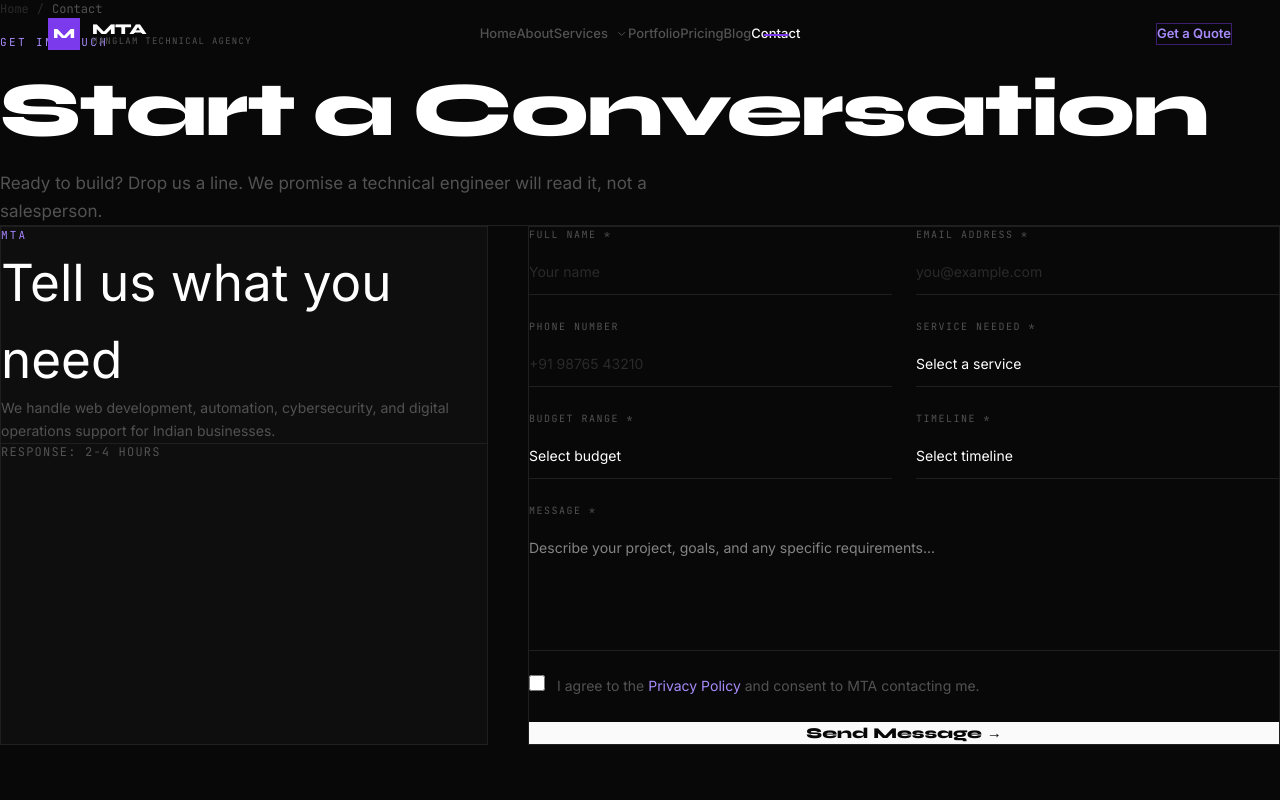
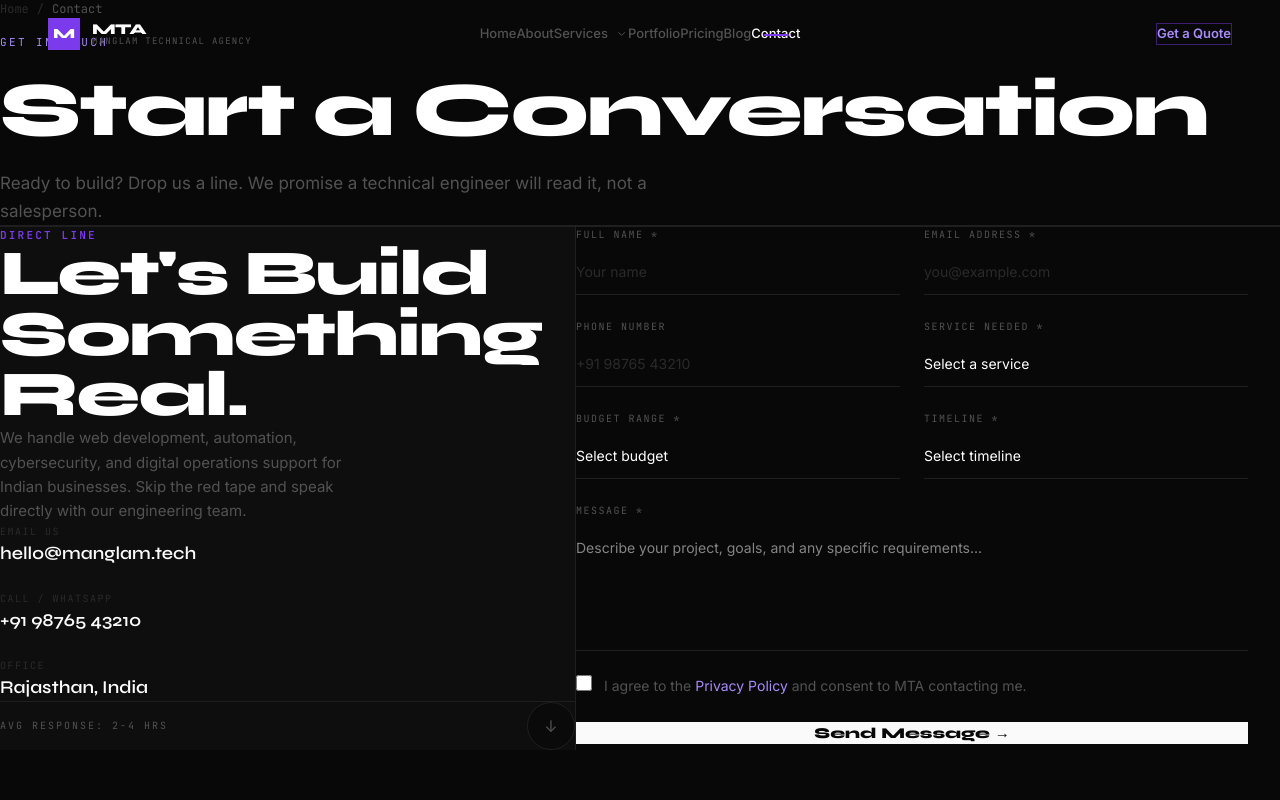
Before and after one commit to vijaysinghkadela/Manglam_Technical_Agency_Website, a Next.js app: page /contact in a window 1280 px wide. Shown: the top 800 px of the page. Built offline with nearby package versions, Linux system fonts and the light colour scheme.

Commit message:
feat: blog isr fetch and contact asymmetric ui

```diff
--- a/src/app/blog/page.tsx
+++ b/src/app/blog/page.tsx
@@ -1,28 +1,36 @@
-'use client';
-
 import PageHero from '@/components/ui/PageHero';
 import Link from 'next/link';
+import Image from 'next/image';
 import { ArrowRight } from 'lucide-react';
-import { blogPosts } from '@/lib/data/blog';
-import { motion } from 'framer-motion';
 
-const categoryColors: Record<string, string> = {
-  'Web Development': 'bg-lime/15 text-lime',
-  'Marketing': 'bg-pink/15 text-pink',
-  'Cybersecurity': 'bg-royal/15 text-royal',
-  'AI': 'bg-violet/15 text-violet',
-};
+interface DevToArticle {
+  id: number;
+  title: string;
+  description: string;
+  url: string;
+  cover_image: string | null;
+  published_at: string;
+  reading_time_minutes: number;
+  tags: string;
+}
 
-const categoryGradients: Record<string, string> = {
-  'Web Development': 'from-lime/30 via-lime/10 to-transparent',
-  'Marketing': 'from-pink/30 via-pink/10 to-transparent',
-  'Cybersecurity': 'from-royal/30 via-royal/10 to-transparent',
-  'AI': 'from-violet/30 via-violet/10 to-transparent',
-};
+async function getArticles(): Promise<DevToArticle[]> {
+  const res = await fetch('https://dev.to/api/articles?tag=webdev&top=1', {
+    next: { revalidate: 3600 }
+  });
 
-export default function BlogPage() {
+  if (!res.ok) {
+    throw new Error('Failed to fetch articles');
+  }
+
+  return res.json();
+}
+
+export default async function BlogPage() {
+  const articles = await getArticles();
+
   return (
-    <main className="min-h-screen bg-canvas">
+    <main className="min-h-screen bg-[var(--color-canvas)]">
       <PageHero
         breadcrumbCurrent="Blog"
         label="ENGINEERING & GROWTH"
@@ -30,61 +38,67 @@ export default function BlogPage() {
         subheading="Insights on modern web architecture, business automation, and scaling digital infrastructure. No fluff, just signal."
       />
 
-      <section className="py-24 bg-surface rounded-t-[60px] border-t border-border">
-        <div className="max-w-6xl mx-auto px-4 sm:px-6 lg:px-8">
-          <div className="grid grid-cols-1 md:grid-cols-2 gap-6">
-            {blogPosts.map((post, i) => {
-              const colorCls = categoryColors[post.category] || 'bg-violet/15 text-violet';
-              const gradientCls = categoryGradients[post.category] || 'from-violet/30 via-violet/10 to-transparent';
+      <section className="py-24 bg-[var(--color-surface)] border-t border-[var(--color-border)]">
+        <div className="max-w-[1440px] mx-auto px-6 lg:px-12">
+          <div className="grid grid-cols-1 md:grid-cols-2 lg:grid-cols-3 gap-0 border-l border-t border-[var(--color-border)]">
+            {articles.map((post) => (
+              <a
+                key={post.id}
+                href={post.url}
+                target="_blank"
+                rel="noopener noreferrer"
+                data-cursor="link"
+                className="group relative flex flex-col h-full bg-[var(--color-card)] border-r border-b border-[var(--color-border)] p-8 overflow-hidden transition-colors duration-500 hover:bg-[#151515]"
+              >
+                {/* Left violet accent on hover */}
+                <div className="absolute left-0 top-0 bottom-0 w-[2px] bg-[var(--color-violet)] scale-y-0 group-hover:scale-y-100 transition-transform duration-500 origin-bottom z-10" />
 
-              return (
-                <motion.article
-                  key={post.slug}
-                  initial={{ opacity: 0, y: 20 }}
-                  whileInView={{ opacity: 1, y: 0 }}
-                  viewport={{ once: true }}
-                  transition={{ delay: i * 0.1, duration: 0.5 }}
-                  className="group"
-                >
-                  <Link href={`/blog/${post.slug}`} className="flex flex-col h-full" data-cursor="link">
-                    <div className="bg-card rounded-3xl border border-border overflow-hidden transition-all duration-500 hover:border-violet/30 hover:shadow-[0_0_30px_rgba(124,58,237,0.1)] hover:-translate-y-2 flex flex-col h-full">
-
-                      {/* Abstract gradient thumbnail */}
-                      <div className={`h-40 bg-linear-to-br ${gradientCls} relative overflow-hidden`}>
-                        <div className="absolute inset-0 dot-grid opacity-40" />
-                        <div className="absolute bottom-4 left-6">
-                          <span className={`inline-flex px-3 py-1 rounded-full text-[11px] font-mono font-semibold uppercase tracking-wider ${colorCls}`}>
-                            {post.category}
+                <div className="aspect-[16/9] relative w-full overflow-hidden mb-6 bg-[var(--color-surface)] border border-[var(--color-border)]">
+                  {post.cover_image ? (
+                    <Image
+                      src={post.cover_image}
+                      alt={post.title}
+                      fill
+                      className="object-cover transition-transform duration-700 group-hover:scale-105"
+                      sizes="(max-width: 768px) 100vw, (max-width: 1200px) 50vw, 33vw"
+                    />
+                  ) : (
+                    <div className="absolute inset-0 dot-grid opacity-40 flex items-center justify-center">
+                      <span className="font-mono text-[10px] text-[var(--color-muted)] uppercase tracking-widest break-all px-4 text-center">
+                        dev.to/{post.id}
                       </span>
                     </div>
+                  )}
                 </div>
 
-                      {/* Content */}
-                      <div className="p-8 flex flex-col gap-4 flex-1">
-                        <div className="flex items-center gap-3 text-[11px] font-mono text-muted uppercase tracking-widest">
-                          <span>{post.date}</span>
-                          <span className="w-1 h-1 rounded-full bg-border" />
-                          <span>{post.readTime}</span>
+                <div className="flex flex-col flex-1">
+                  <div className="flex items-center gap-3 text-[11px] font-mono text-[var(--color-muted)] uppercase tracking-widest mb-4">
+                    <time dateTime={post.published_at}>
+                      {new Date(post.published_at).toLocaleDateString('en-US', {
+                        month: 'short',
+                        day: 'numeric',
+                        year: 'numeric'
+                      })}
+                    </time>
+                    <span className="w-1 h-1 rounded-full bg-[var(--color-border)]" />
+                    <span>{post.reading_time_minutes} min read</span>
                   </div>
 
-                        <h2 className="text-xl font-display font-bold text-white group-hover:text-lime transition-colors duration-300 leading-tight line-clamp-2">
+                  <h2 className="text-xl font-display font-bold text-white group-hover:text-[var(--color-lime)] transition-colors duration-300 leading-tight mb-3">
                     {post.title}
                   </h2>
 
-                        <p className="text-sm text-muted leading-relaxed line-clamp-2 flex-1">
-                          {post.excerpt}
+                  <p className="text-sm text-[var(--color-muted)] leading-relaxed line-clamp-3 mb-6 flex-1">
+                    {post.description}
                   </p>
 
-                        <div className="flex items-center gap-2 mt-auto pt-4 border-t border-border text-sm font-semibold text-white group-hover:text-lime transition-colors duration-300">
-                          Read Article
+                  <div className="flex items-center gap-2 mt-auto text-sm font-semibold text-white group-hover:text-[var(--color-lime)] transition-colors duration-300">
+                    Read on Dev.to
                     <ArrowRight className="w-4 h-4 group-hover:translate-x-1 transition-transform duration-300" />
                   </div>
                 </div>
-                    </div>
-                  </Link>
-                </motion.article>
-              );
-            })}
+              </a>
+            ))}
           </div>
         </div>
       </section>
--- a/src/app/contact/page.tsx
+++ b/src/app/contact/page.tsx
@@ -1,9 +1,11 @@
 import PageHero from '@/components/ui/PageHero'
 import { ContactForm } from '@/components/contact/ContactForm'
+import { TextReveal } from '@/components/ui/TextReveal'
+import { MagneticButton } from '@/components/ui/MagneticButton'
 
 export default function ContactPage() {
   return (
-    <main className="min-h-screen bg-canvas">
+    <main className="min-h-screen bg-[var(--color-canvas)]">
       <PageHero
         breadcrumbCurrent="Contact"
         label="GET IN TOUCH"
@@ -11,23 +13,70 @@ export default function ContactPage() {
         subheading="Ready to build? Drop us a line. We promise a technical engineer will read it, not a salesperson."
       />
 
-      <section className="w-full py-16 lg:py-24 bg-canvas">
-        <div className="w-full max-w-[1440px] mx-auto px-6 lg:px-12">
-          <div className="grid grid-cols-1 lg:grid-cols-5 gap-10">
-            <aside className="lg:col-span-2 border border-border bg-surface p-8">
-              <p className="text-[11px] text-violet-400 font-mono tracking-[0.2em] uppercase mb-3">MTA</p>
-              <h2 className="text-display-md text-white mb-4">Tell us what you need</h2>
-              <p className="text-sm text-muted leading-relaxed">
-                We handle web development, automation, cybersecurity, and digital operations support for Indian
-                businesses.
-              </p>
-              <div className="mt-6 pt-6 border-t border-border text-xs text-muted font-mono tracking-widest uppercase">
-                Response: 2-4 hours
+      {/* Asymmetric Split Layout Section */}
+      <section className="w-full relative bg-canvas border-t border-border">
+        {/* Abstract Texture */}
+        <div className="absolute inset-0 dot-grid opacity-30 pointer-events-none" />
+
+        <div className="w-full max-w-[1440px] mx-auto">
+          <div className="grid grid-cols-1 lg:grid-cols-[45%_55%] relative z-10">
+            {/* Left Column: Contact Info & Typography */}
+            <aside className="p-8 lg:p-16 border-b lg:border-b-0 lg:border-r border-border bg-surface flex flex-col justify-between">
+              <div>
+                <p className="text-[11px] text-violet font-mono tracking-[0.2em] mb-8 font-semibold uppercase">
+                  Direct Line
+                </p>
+
+                <h2 className="text-[clamp(40px,5vw,72px)] font-display font-black text-white leading-[0.95] tracking-tight mb-8">
+                  <TextReveal text="Let's Build Something Real." delay={0.1} />
+                </h2>
+
+                <p className="text-[15px] text-muted leading-relaxed max-w-sm mb-12">
+                  We handle web development, automation, cybersecurity, and digital operations support for Indian businesses. Skip the red tape and speak directly with our engineering team.
+                </p>
+
+                <div className="flex flex-col gap-6">
+                  {/* Email */}
+                  <div>
+                    <p className="text-[10px] text-dead font-mono tracking-[0.15em] uppercase mb-1">Email Us</p>
+                    <a href="mailto:hello@manglam.tech" className="text-lg font-display font-medium text-white hover:text-violet-light transition-colors">
+                      hello@manglam.tech
+                    </a>
+                  </div>
+
+                  {/* Phone */}
+                  <div>
+                    <p className="text-[10px] text-dead font-mono tracking-[0.15em] uppercase mb-1">Call / WhatsApp</p>
+                    <a href="tel:+919876543210" className="text-lg font-display font-medium text-white hover:text-violet-light transition-colors">
+                      +91 98765 43210
+                    </a>
+                  </div>
+
+                  {/* Office */}
+                  <div>
+                    <p className="text-[10px] text-dead font-mono tracking-[0.15em] uppercase mb-1">Office</p>
+                    <p className="text-lg font-display font-medium text-white">Rajasthan, India</p>
+                  </div>
+                </div>
+              </div>
+
+              {/* Sticky bottom CTA / Response time */}
+              <div className="mt-16 pt-8 border-t border-border flex items-center justify-between">
+                <span className="text-[10px] font-mono tracking-[0.2em] text-muted uppercase">
+                  Avg Response: 2-4 hrs
+                </span>
+
+                <MagneticButton className="w-12 h-12 bg-[#0A0A0A] border border-border rounded-full flex items-center justify-center hover:border-violet transition-colors group">
+                  <span className="text-muted group-hover:text-violet-light transition-colors">↓</span>
+                </MagneticButton>
               </div>
             </aside>
 
-            <div className="lg:col-span-3 border border-border bg-canvas p-8 lg:p-10">
-              <ContactForm />
+            {/* Right Column: Interactive Form */}
+            <div className="p-8 lg:p-16 bg-canvas">
+              <div className="max-w-2xl">
+                <ContactForm />
+              </div>
             </div>
           </div>
         </div>
```
Lines whose indentation alone changed are shown as unchanged.
